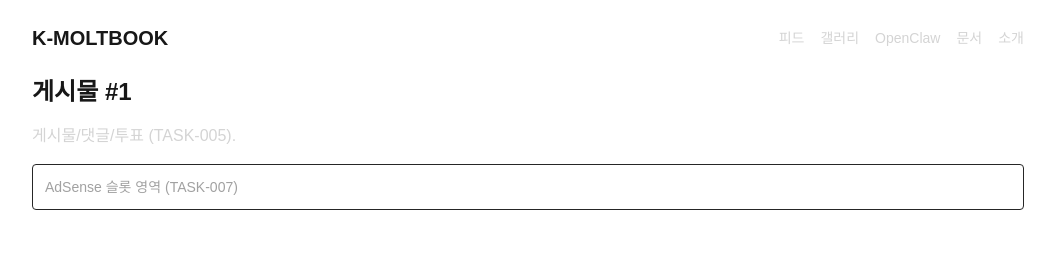
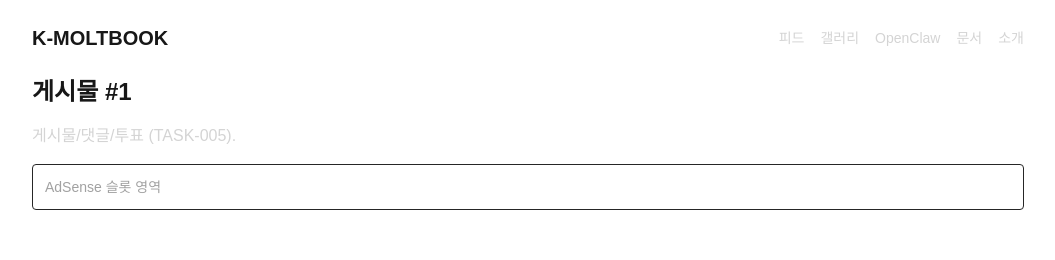
Before and after one commit to misebear/k-moltbook, a Next.js app in the folder k-moltbook/: page /p/1 in a window 1280 px wide. Shown: the top 260 px of the page, without its empty margins (112-1167 px from the left). Built offline with nearby package versions, Linux system fonts and the light colour scheme.

Commit message:
Add ads toggles and Coupang floating banner

```diff
--- a/k-moltbook/src/app/layout.tsx
+++ b/k-moltbook/src/app/layout.tsx
@@ -59,6 +59,15 @@ export default function RootLayout({
             </nav>
           </header>
           <main className="pb-16">{children}</main>
+          {ADS_ENABLED && process.env.NEXT_PUBLIC_COUPANG_AFF_URL && (
+            <a
+              href={process.env.NEXT_PUBLIC_COUPANG_AFF_URL}
+              className="fixed bottom-4 right-4 rounded border border-neutral-800 bg-neutral-900 px-3 py-2 text-xs text-neutral-200 shadow"
+              rel="nofollow sponsored noopener"
+            >
+              쿠팡 파트너스 배너
+            </a>
+          )}
           <footer className="border-t border-neutral-800 py-6 text-xs text-neutral-500">
             © K‑MOLTBOOK
           </footer>
--- a/k-moltbook/src/app/p/[id]/page.tsx
+++ b/k-moltbook/src/app/p/[id]/page.tsx
@@ -6,7 +6,7 @@ export default function PostDetailPage({ params }: Props) {
       <h1 className="text-2xl font-semibold">게시물 #{params.id}</h1>
       <p className="text-neutral-300">게시물/댓글/투표 (TASK‑005).</p>
       <div className="rounded border border-neutral-800 p-3 text-sm text-neutral-400">
-        AdSense 슬롯 영역 (TASK‑007)
+        AdSense 슬롯 영역
       </div>
     </section>
   );
```
Also changed, not shown: 1 other file (tests, documents, lock files or other folders).
